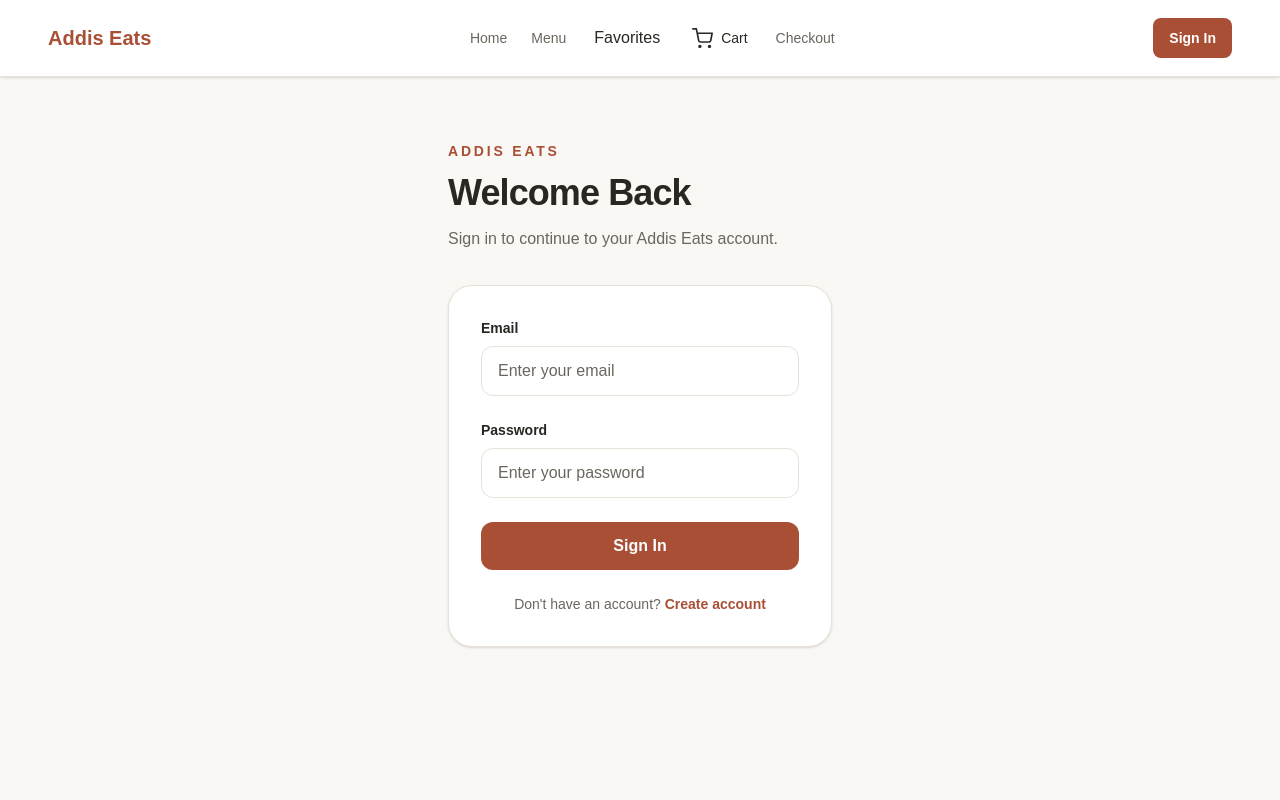
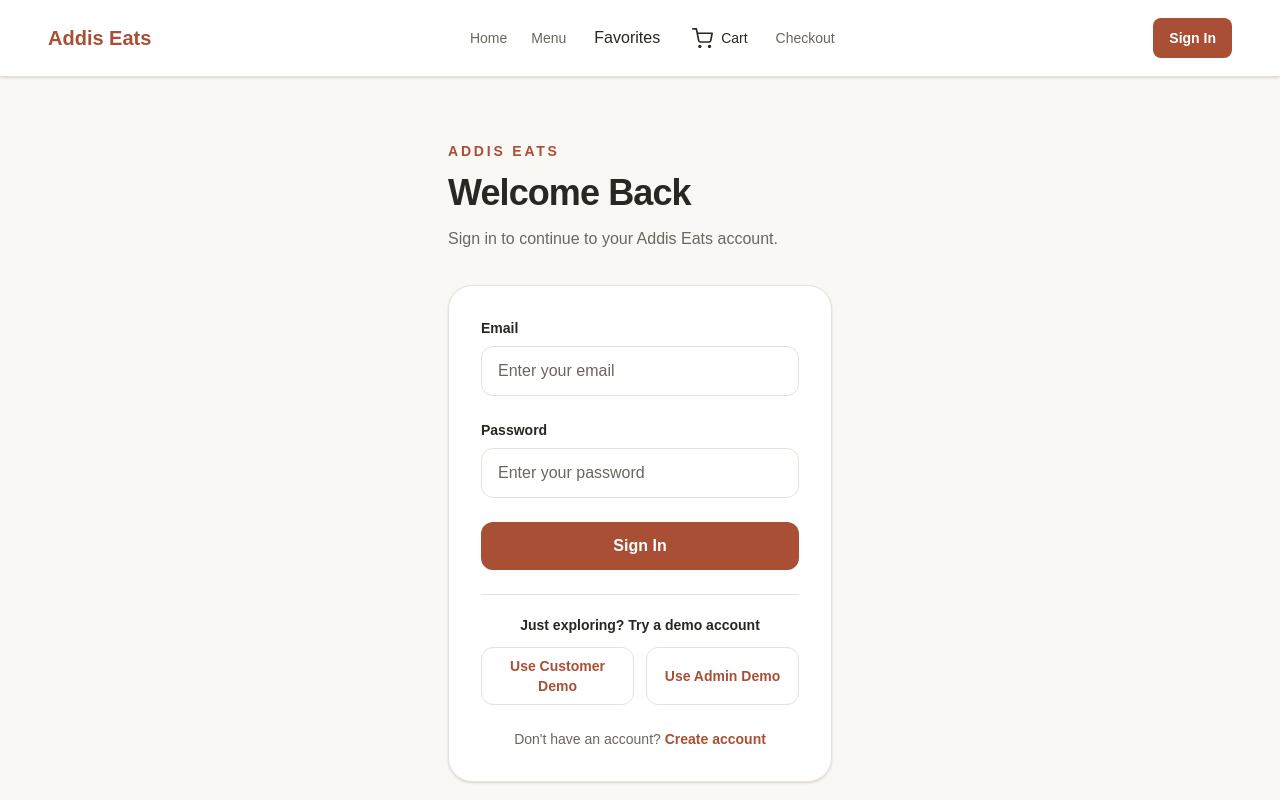
Before and after one commit to HaniSemayat/IBT-Software-Development-Class-2026, a Next.js app: page /signin in a window 1280 px wide. Shown: the top 800 px of the page. Built offline with nearby package versions, Linux system fonts and the light colour scheme; no server answers.

Commit message:
Add demo account autofill buttons to sign-in form

```diff
--- a/app/signin/SignInForm.jsx
+++ b/app/signin/SignInForm.jsx
@@ -1,6 +1,6 @@
 "use client";
 
-import { useActionState } from "react";
+import { useActionState, useState } from "react";
 import { signIn } from "../actions";
 
 const initialState = {
@@ -11,11 +11,33 @@ const initialState = {
 const inputClass =
   "block min-h-12 w-full rounded-xl border border-border bg-surface px-4 py-3 text-foreground placeholder:text-muted focus-visible:outline-2 focus-visible:outline-offset-2 focus-visible:outline-brand";
 
+const demoAccounts = [
+  {
+    label: "Use Customer Demo",
+    email: "customer@addiseats.com",
+    password: "123456",
+  },
+  {
+    label: "Use Admin Demo",
+    email: "adminone@addiseats.com",
+    password: "123456",
+  },
+];
+
 export default function SignInForm({ next }) {
   const [state, formAction, pending] =
     useActionState(signIn, initialState);
 
+  const [email, setEmail] = useState("");
+  const [password, setPassword] = useState("");
+
+  function useDemoAccount(account) {
+    setEmail(account.email);
+    setPassword(account.password);
+  }
+
   return (
+    <div>
       <form action={formAction} className="space-y-6">
         <input type="hidden" name="next" value={next} />
 
@@ -43,6 +65,8 @@ export default function SignInForm({ next }) {
             placeholder="Enter your email"
             autoComplete="email"
             required
+            value={email}
+            onChange={(event) => setEmail(event.target.value)}
             className={inputClass}
           />
         </div>
@@ -62,6 +86,8 @@ export default function SignInForm({ next }) {
             placeholder="Enter your password"
             autoComplete="current-password"
             required
+            value={password}
+            onChange={(event) => setPassword(event.target.value)}
             className={inputClass}
           />
         </div>
@@ -74,5 +100,25 @@ export default function SignInForm({ next }) {
           {pending ? "Signing in..." : "Sign In"}
         </button>
       </form>
+
+      <div className="mt-6 border-t border-border pt-5">
+        <p className="mb-3 text-center text-sm font-semibold text-foreground">
+          Just exploring? Try a demo account
+        </p>
+
+        <div className="grid grid-cols-1 gap-3 sm:grid-cols-2">
+          {demoAccounts.map((account) => (
+            <button
+              key={account.email}
+              type="button"
+              onClick={() => useDemoAccount(account)}
+              className="min-h-11 cursor-pointer rounded-xl border border-border px-3 py-2 text-sm font-semibold text-brand transition-colors hover:border-brand hover:bg-brand-soft focus-visible:outline-2 focus-visible:outline-offset-2 focus-visible:outline-brand"
+            >
+              {account.label}
+            </button>
+          ))}
+        </div>
+      </div>
+    </div>
   );
 }
```
Lines whose indentation alone changed are shown as unchanged.
